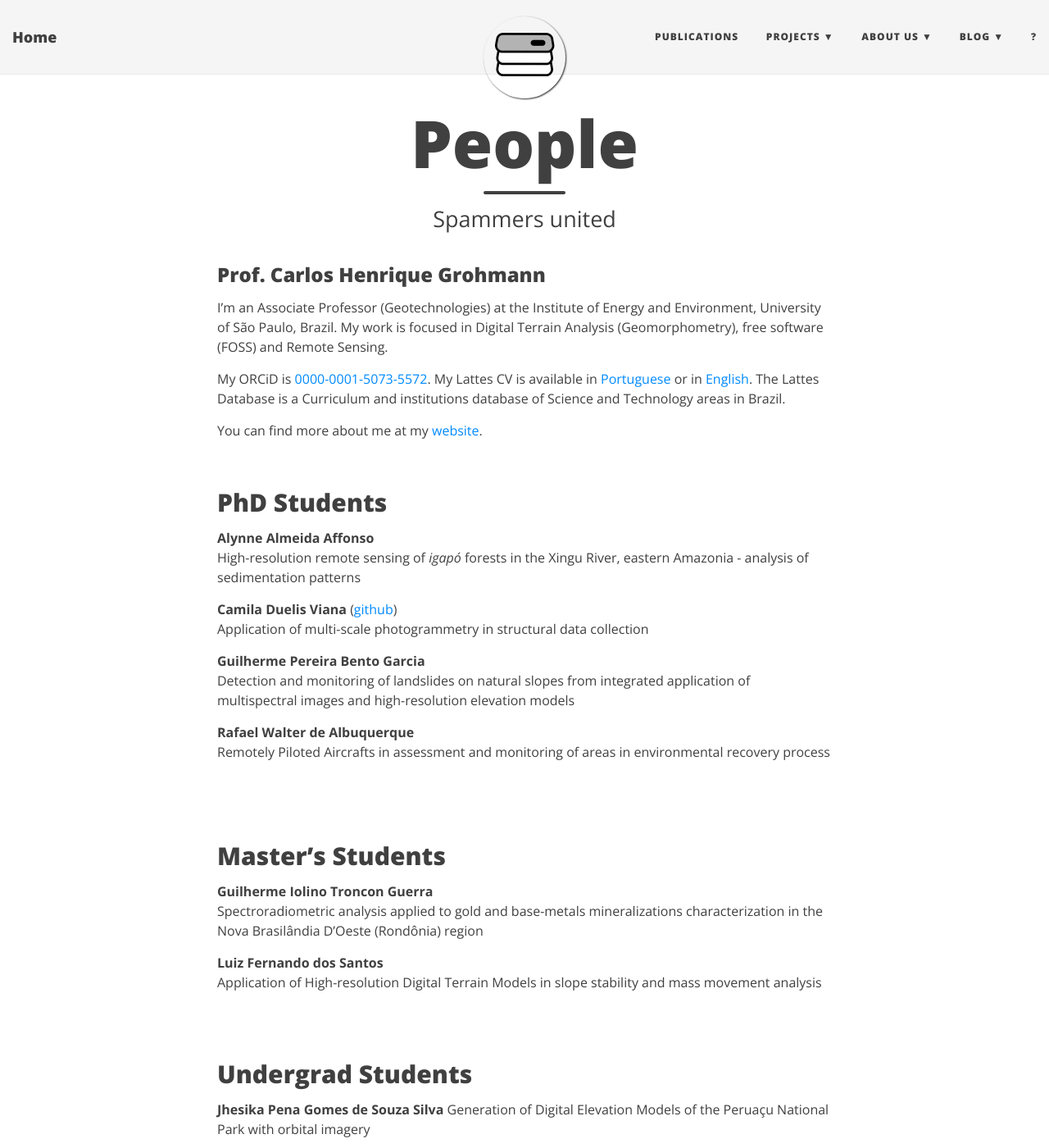
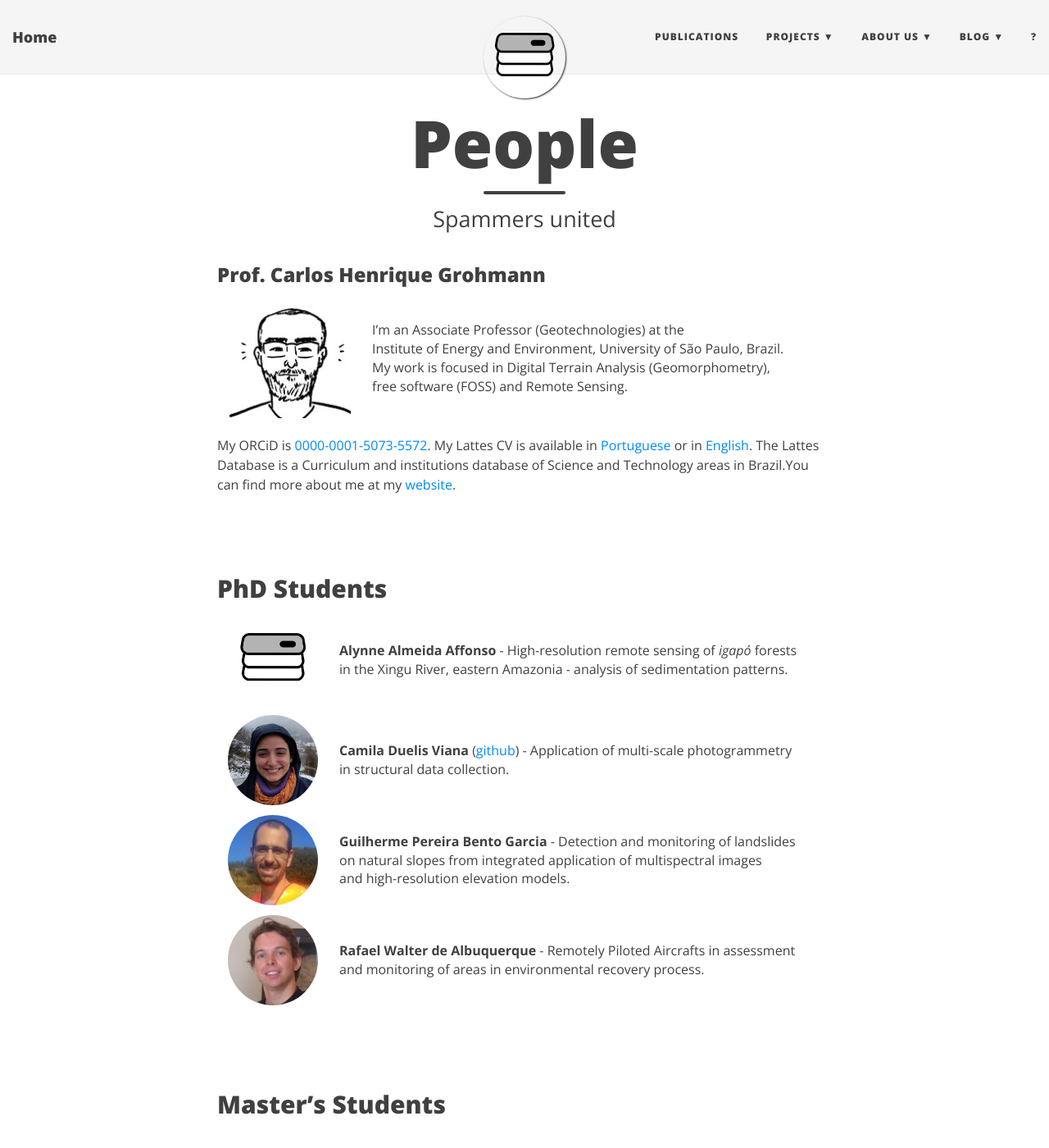
Before and after one commit to SPAMLab/SPAMLab.github.io, a Jekyll site: the page built from people.md, in a window 1280 px wide and 1400 px high. Shown: the whole window at 82% size. Built offline with Jekyll 4.4.1, drawn with Linux system fonts in a browser that asks for light colours; nearby versions of some CDN libraries; some of the changed text lies outside the part shown.

Commit message:
added students photos

```diff
--- a/css/main.css
+++ b/css/main.css
@@ -637,9 +637,9 @@ table tr {
   margin: 0;
   padding: 0;
 }
-table tr:nth-child(2n) {
+/*table tr:nth-child(2n) {
   background-color: #f8f8f8;
-}
+}*/
 table tr th {
   font-weight: bold;
   border: 1px solid #cccccc;
@@ -779,3 +779,8 @@ td.gutter {
   font-style: italic;
   font-size: 16px;
 }
+
+/* circle clip image*/
+.img-circle {
+    border-radius: 50%;
+}
--- a/people.md
+++ b/people.md
@@ -6,48 +6,53 @@ published: true
 ---
 
 ### Prof. Carlos Henrique Grohmann
-I'm an Associate Professor (Geotechnologies) at the Institute of Energy and Environment, University of São Paulo, Brazil. My work is focused in Digital Terrain Analysis (Geomorphometry), free software (FOSS) and Remote Sensing.
 
-My ORCiD is [0000-0001-5073-5572](http://orcid.org/0000-0001-5073-5572). My Lattes CV is available in [Portuguese](http://lattes.cnpq.br/5846052449613692) or in [English](http://buscatextual.cnpq.br/buscatextual/visualizacv.do?metodo=apresentar&id=K4769337Z5&idiomaExibicao=2). The Lattes Database is a Curriculum and institutions database of Science and Technology areas in Brazil.
+| :---: | :--- |
+| ![](/img/people/doodle_crop25.jpg){:width="150px"} | I'm an Associate Professor (Geotechnologies) at the <br >Institute of Energy and Environment, University of São Paulo, Brazil. <br >My work is focused in Digital Terrain Analysis (Geomorphometry), <br >free software (FOSS) and Remote Sensing. |
+{: .table-borderless}
 
-You can find more about me at my [website](http://carlosgrohmann.com).
+My ORCiD is [0000-0001-5073-5572](http://orcid.org/0000-0001-5073-5572). My Lattes CV is available in [Portuguese](http://lattes.cnpq.br/5846052449613692) or in [English](http://buscatextual.cnpq.br/buscatextual/visualizacv.do?metodo=apresentar&id=K4769337Z5&idiomaExibicao=2). The Lattes Database is a Curriculum and institutions database of Science and Technology areas in Brazil.You can find more about me at my [website](http://carlosgrohmann.com).
+
+
 &nbsp;
 
 &nbsp;
 
 ## PhD Students
-**Alynne Almeida Affonso**
-High-resolution remote sensing of *igapó* forests in the Xingu River, eastern Amazonia - analysis of sedimentation patterns
 
+| :---: | :--- |
+| ![](/img/spamlab_avatar.png){:.img-circle width="110px"} | **Alynne Almeida Affonso** - High-resolution remote sensing of *igapó* forests <br >in the Xingu River, eastern Amazonia - analysis of sedimentation patterns. |
+| ![](/img/people/camila.jpg){:.img-circle width="110px"} | **Camila Duelis Viana** ([github](https://github.com/cdviana)) - Application of multi-scale photogrammetry <br >in structural data collection. |
+| ![](/img/people/guilherme.jpg){:.img-circle width="110px"} | **Guilherme Pereira Bento Garcia** - Detection and monitoring of landslides <br >on natural slopes from integrated application of multispectral images <br >and high-resolution elevation models. |
+| ![](/img/people/rafael.jpg){:.img-circle width="110px"} | **Rafael Walter de Albuquerque** - Remotely Piloted Aircrafts in assessment <br >and monitoring of areas in environmental recovery process. |
+{: .table-borderless}
 
-**Camila Duelis Viana** ([github](https://github.com/cdviana))
-Application of multi-scale photogrammetry in structural data collection
-
-
-**Guilherme Pereira Bento Garcia**
-Detection and monitoring of landslides on natural slopes from integrated application of multispectral images and high-resolution elevation models
-
-
-**Rafael Walter de Albuquerque**
-Remotely Piloted Aircrafts in assessment and monitoring of areas in environmental recovery process
 
 &nbsp;
 
 &nbsp;
 
 ## Master's Students
-**Guilherme Iolino Troncon Guerra**
-Spectroradiometric analysis applied to gold and base-metals mineralizations characterization in the Nova Brasilândia D’Oeste (Rondônia) region
 
-**Luiz Fernando dos Santos**
-Application of High-resolution Digital Terrain Models in slope stability and mass movement analysis
+| :---: | :--- |
+| ![](/img/spamlab_avatar.png){:.img-circle width="110px"} | **Guilherme Iolino Troncon Guerra** - Spectroradiometric analysis applied to <br >gold and base-metals mineralizations characterization in the Nova Brasilândia <br >D’Oeste (Rondônia) region. |
+| ![](/img/spamlab_avatar.png){:.img-circle width="110px"} | **Luiz Fernando dos Santos** - Application of High-resolution Digital Terrain Models <br >in slope stability and mass movement analysis. |
+{: .table-borderless}
+
 &nbsp;
 
 &nbsp;
 
 ## Undergrad Students
-**Jhesika Pena Gomes de Souza Silva**
-Generation of Digital Elevation Models of the Peruaçu National Park with orbital imagery
+
+| :---: | :--- |
+| ![](/img/people/francesco.jpg){:.img-circle width="110px"} | **Francesco Barale** - Generation of High-resolution Digital Elevation Models <br >of coastal enviroments from UAV data. |
+| ![](/img/spamlab_avatar.png){:.img-circle width="110px"} | **Jhesika Pena Gomes de Souza Silva** - Generation of Digital Elevation Models <br >of the Peruaçu National Park with orbital imagery. |
+{: .table-borderless}
+
+
+
+
 
 
 &nbsp;
```
Also changed, not shown: people_notable.md (added, +75 -0 lines), img/people/33066946.jpeg (added), img/people/IMG_4121.JPG (added), img/people/a99b0838-f1b0-4c70-b460-67f2e3865f61.JPG (added), img/people/camila.jpg (added), img/people/doodle_crop.jpg (added), img/people/doodle_crop25.jpg (added), img/people/doodle_crop40.jpg (added), img/people/doodle_crop55.jpg (added), img/people/doodle_crop70.jpg (added), img/people/eu_boina2.jpg (added), img/people/francesco.jpg (added), img/people/guilherme.jpg (added), img/people/rafael.jpg (added).
